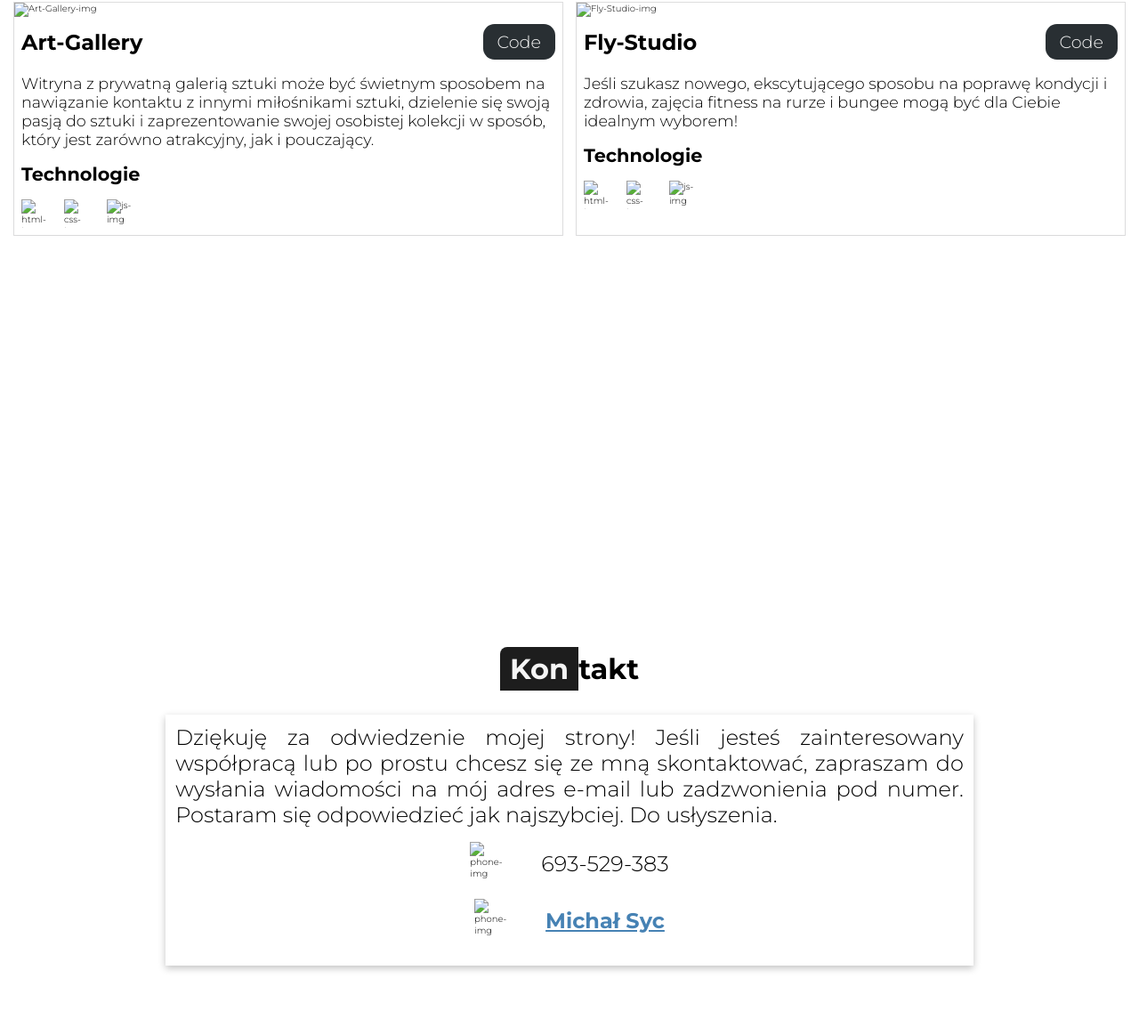
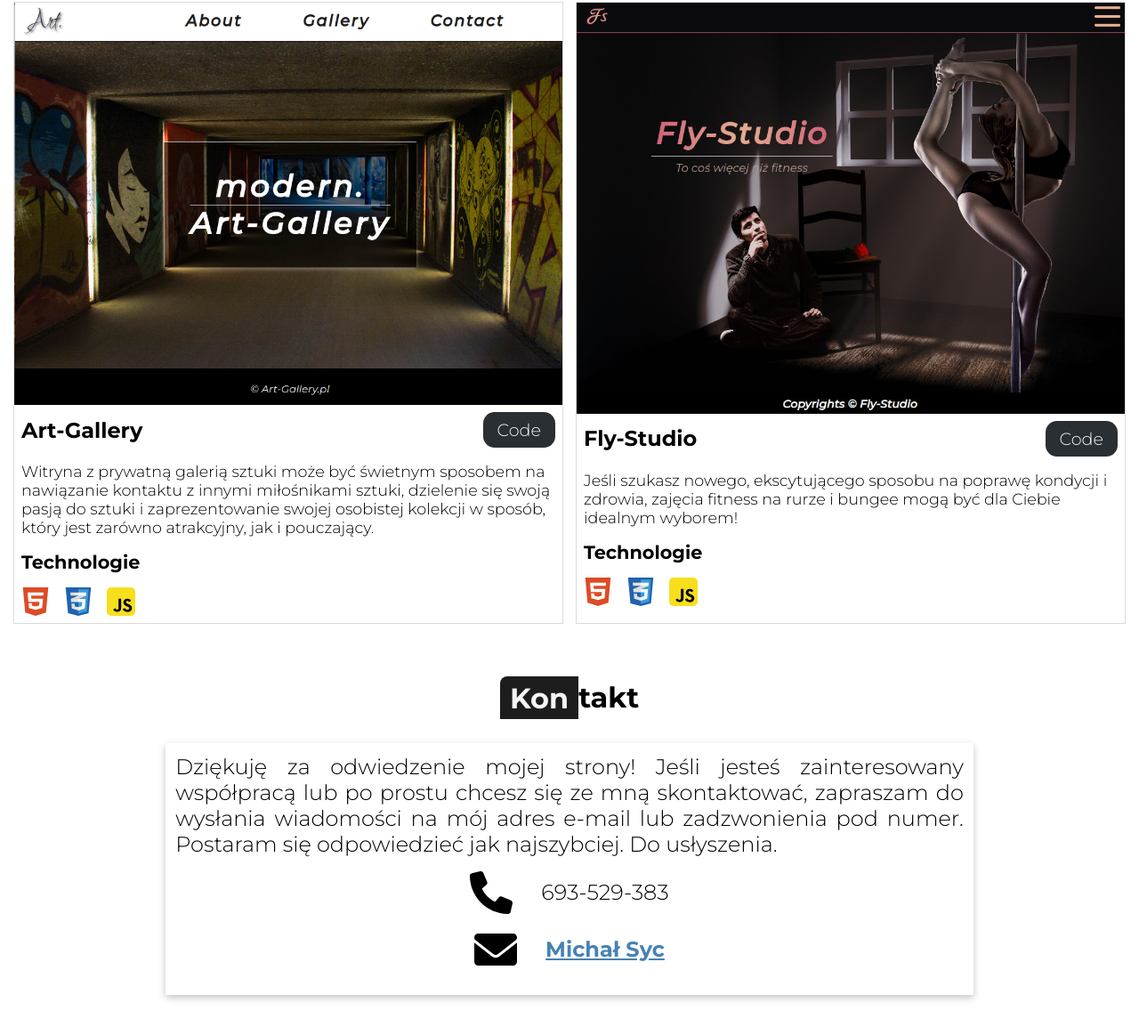
Before and after one commit to msyc1990/my-home-page, a plain HTML site: page index.html in a window 1280 px wide. Shown: the part 2487-3650 px from the top of the page at 89% size. Drawn offline with Linux system fonts and the light colour scheme; the site is published under a folder, as on GitHub Pages, so addresses that start at the root find nothing.

Commit message:
Update index.html

```diff
--- a/index.html
+++ b/index.html
@@ -111,7 +111,7 @@
         <div class="projects-container">
             <article class="project-card">
                 <figure class="project-img">
-                    <img src="/image/projects/art-project.png" alt="Art-Gallery-img">
+                    <img src="./image/projects/art-project.png" alt="Art-Gallery-img">
                 </figure>
                 <div class="project-info">
                     <h2>Art-Gallery</h2>
@@ -125,15 +125,15 @@
                 <div class="project-tech">
                     <h2>Technologie</h2>
                     <div class="tech-icon">
-                        <img src="/image/icon/html5.svg" alt="html-img">
-                        <img src="/image/icon/css-icon.svg" alt="css-img">
-                        <img src="/image/icon/javascript-svgrepo-com.svg" alt="js-img">
+                        <img src="./image/icon/html5.svg" alt="html-img">
+                        <img src="./image/icon/css-icon.svg" alt="css-img">
+                        <img src="./image/icon/javascript-svgrepo-com.svg" alt="js-img">
                     </div>
                 </div>
             </article>
             <article class="project-card">
                 <figure class="project-img">
-                    <img src="/image/projects/fs-project.png" alt="Fly-Studio-img">
+                    <img src="./image/projects/fs-project.png" alt="Fly-Studio-img">
                 </figure>
                 <div class="project-info">
                     <h2>Fly-Studio</h2>
@@ -147,9 +147,9 @@
                 <div class="project-tech">
                     <h2>Technologie</h2>
                     <div class="tech-icon">
-                        <img src="/image/icon/html5.svg" alt="html-img">
-                        <img src="/image/icon/css-icon.svg" alt="css-img">
-                        <img src="/image/icon/javascript-svgrepo-com.svg" alt="js-img">
+                        <img src="./image/icon/html5.svg" alt="html-img">
+                        <img src="./image/icon/css-icon.svg" alt="css-img">
+                        <img src="./image/icon/javascript-svgrepo-com.svg" alt="js-img">
                     </div>
                 </div>
             </article>
@@ -163,11 +163,11 @@
                 Dziękuję za odwiedzenie mojej strony! Jeśli jesteś zainteresowany współpracą lub po prostu chcesz się ze mną skontaktować, zapraszam do wysłania wiadomości na mój adres e-mail lub zadzwonienia pod numer. Postaram się odpowiedzieć jak najszybciej. Do usłyszenia.
             </p>
             <div class="phone">
-                <img src="/image/icon/phone-icon.svg" alt="phone-img" class="i-phone">
+                <img src="./image/icon/phone-icon.svg" alt="phone-img" class="i-phone">
                 <span>693-529-383</span>
             </div>
             <div class="email">
-                <img src="/image/icon/email-icon.svg" alt="phone-img" class="i-email">
+                <img src="./image/icon/email-icon.svg" alt="phone-img" class="i-email">
                 <a href="mailto:michal.syc1990@gmail.com">Michał Syc</a>
             </div>
         </div>
```
